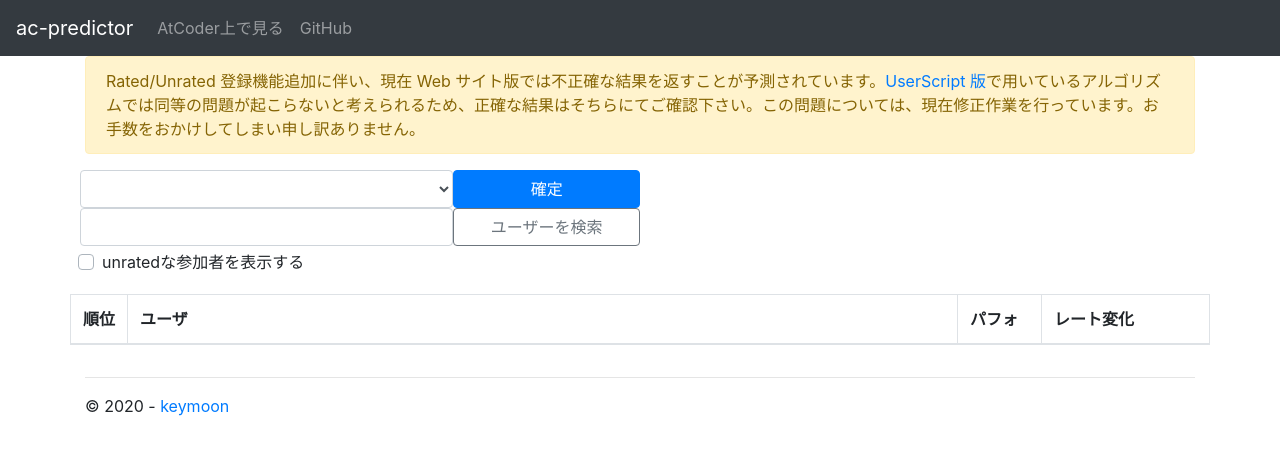
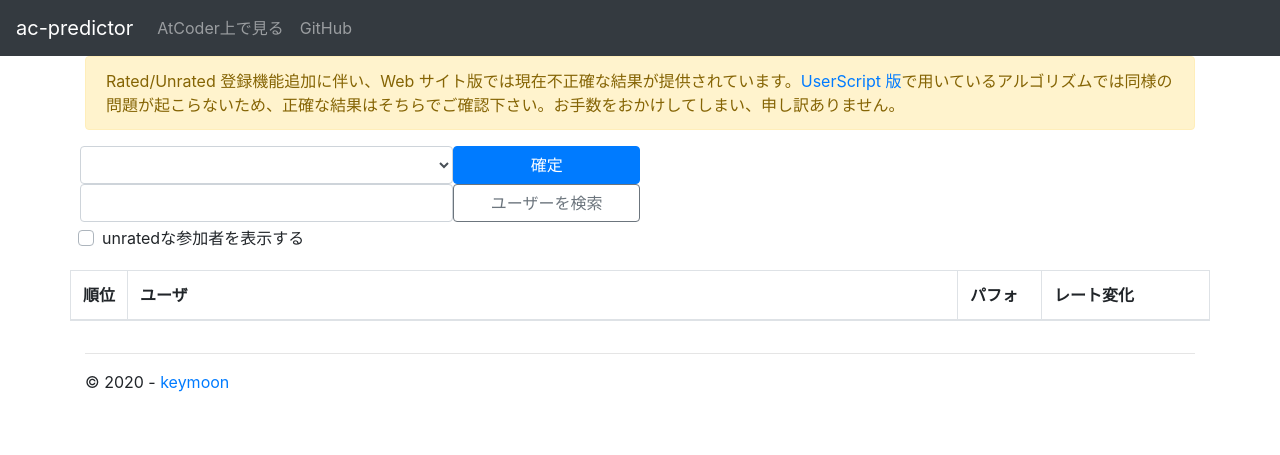
Before and after one commit to key-moon/ac-predictor, a Jekyll site: the page built from ac-predictor-frontend/index.md, in a window 1280 px wide. Shown: the top 455 px of the page. Built offline with Jekyll 4.4.1, drawn with Linux system fonts in a browser that asks for light colours.

Commit message:
Update index.md

```diff
--- a/ac-predictor-frontend/index.md
+++ b/ac-predictor-frontend/index.md
@@ -4,7 +4,7 @@ styles: [base.css, standingstable.css]
 scripts: [main.bundle.js]
 ---
 
-<div class="alert alert-warning" role="alert">Rated/Unrated 登録機能追加に伴い、現在 Web サイト版では不正確な結果を返すことが予測されています。<a href="/userscript">UserScript 版</a>で用いているアルゴリズムでは同等の問題が起こらないと考えられるため、正確な結果はそちらにてご確認下さい。この問題については、現在修正作業を行っています。お手数をおかけしてしまい申し訳ありません。</div>
+<div class="alert alert-warning" role="alert">Rated/Unrated 登録機能追加に伴い、Web サイト版では現在不正確な結果が提供されています。<a href="/userscript">UserScript 版</a>で用いているアルゴリズムでは同様の問題が起こらないため、正確な結果はそちらでご確認下さい。お手数をおかけしてしまい、申し訳ありません。</div>
 
 <div class="my-2">
     <div class="form-row my-0">
```
